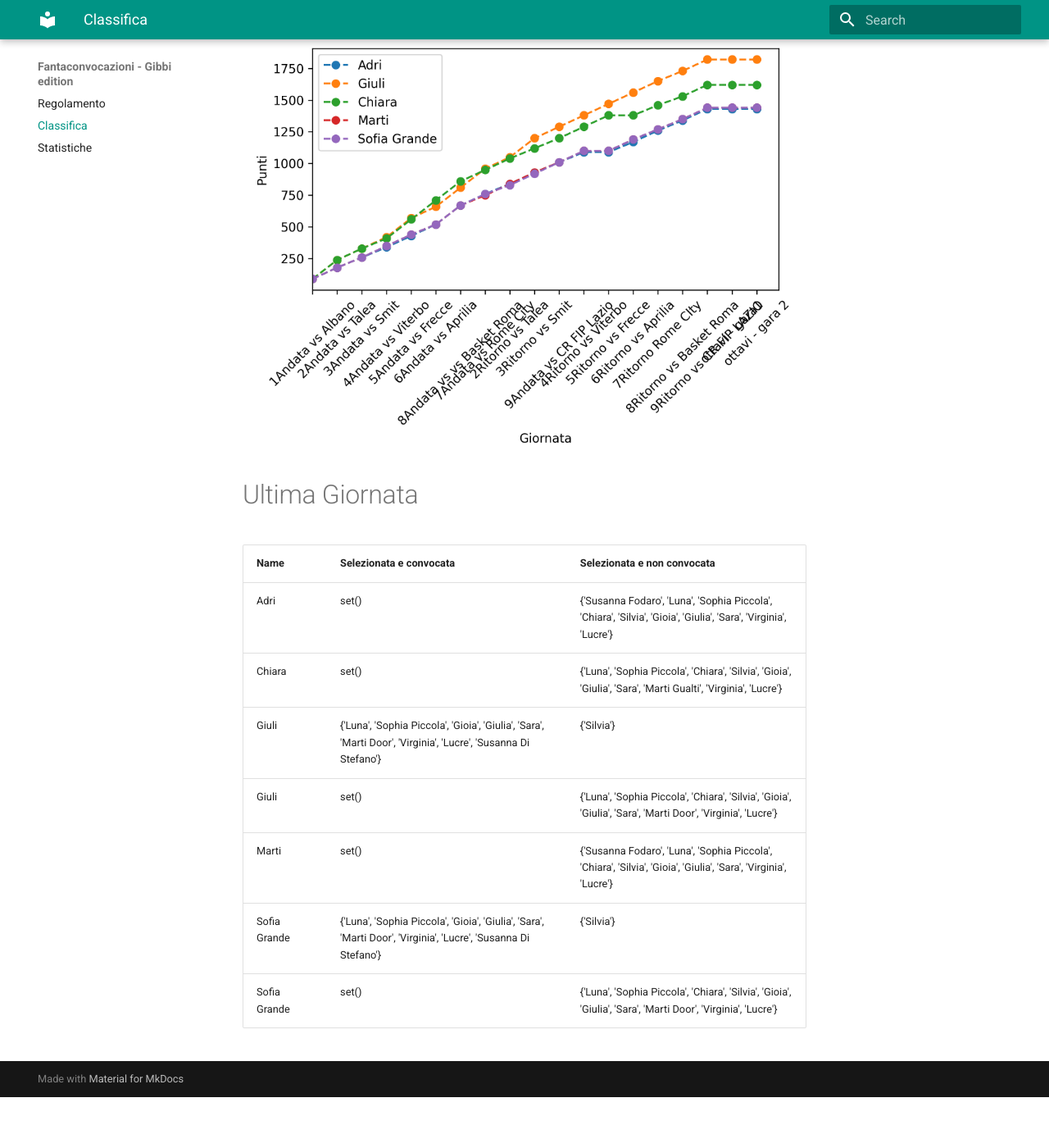
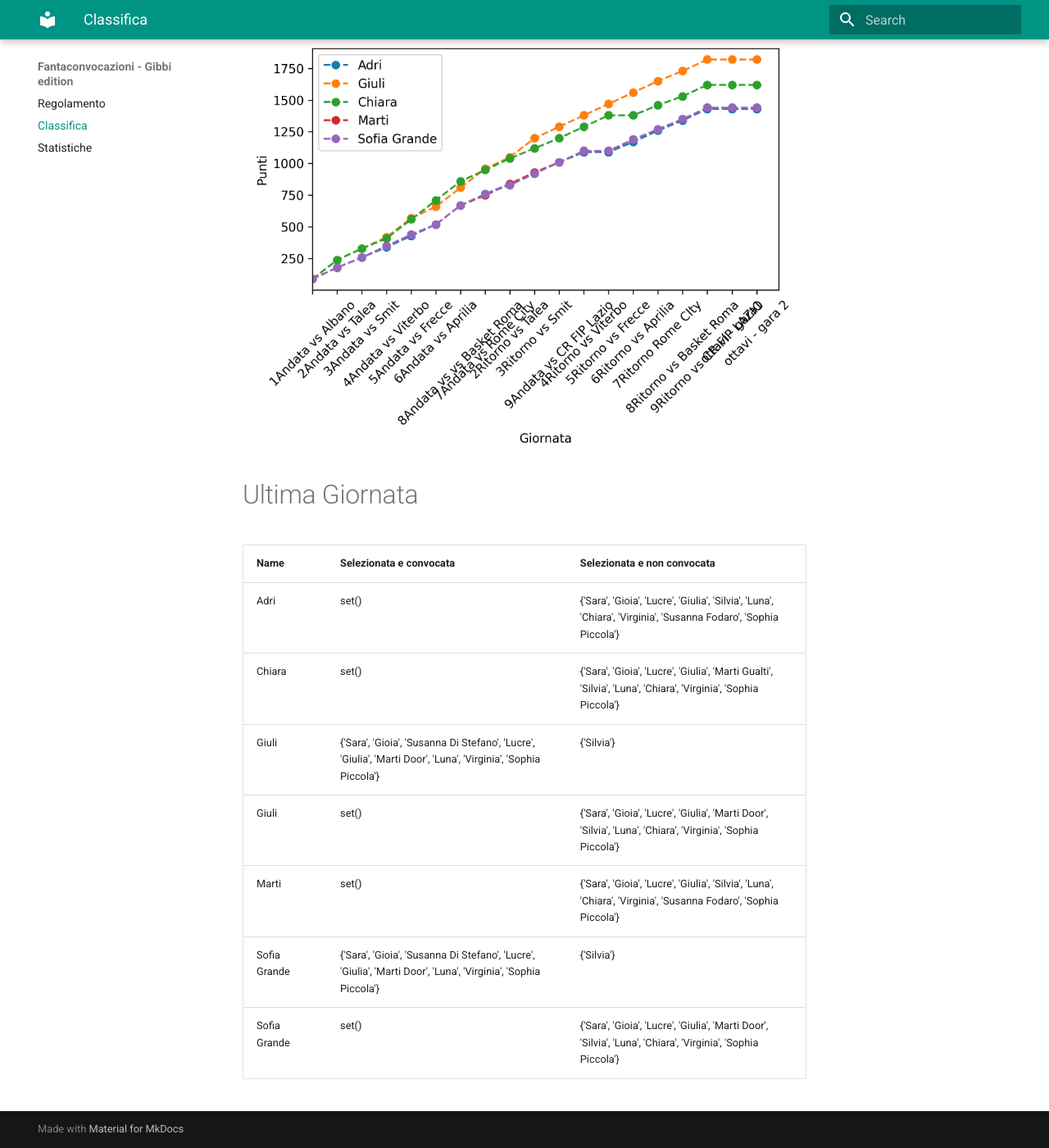
Before and after one commit to martinig94/fantagibbi, an MkDocs documentation site: the page built from docs/Classifica.md, in a window 1280 px wide and 1400 px high, scrolled down 565 px. Shown: the whole window at 82% size. Built offline with MkDocs 1.6.1 and Material for MkDocs 9.7.7, drawn with Linux system fonts in a browser that asks for light colours; before the commit the page ends 1903 px from its top, so only the background shows below that.

Commit message:
Auto-update from main.py

```diff
--- a/docs/Classifica.md
+++ b/docs/Classifica.md
@@ -18,11 +18,11 @@
 <!-- START_TABLE CORRECT -->
 | Name         | Selezionata e convocata                                                                                        | Selezionata e non convocata                                                                                      |
 |:-------------|:---------------------------------------------------------------------------------------------------------------|:-----------------------------------------------------------------------------------------------------------------|
-| Adri         | set()                                                                                                          | {'Susanna Fodaro', 'Luna', 'Sophia Piccola', 'Chiara', 'Silvia', 'Gioia', 'Giulia', 'Sara', 'Virginia', 'Lucre'} |
-| Chiara       | set()                                                                                                          | {'Luna', 'Sophia Piccola', 'Chiara', 'Silvia', 'Gioia', 'Giulia', 'Sara', 'Marti Gualti', 'Virginia', 'Lucre'}   |
-| Giuli        | {'Luna', 'Sophia Piccola', 'Gioia', 'Giulia', 'Sara', 'Marti Door', 'Virginia', 'Lucre', 'Susanna Di Stefano'} | {'Silvia'}                                                                                                       |
-| Giuli        | set()                                                                                                          | {'Luna', 'Sophia Piccola', 'Chiara', 'Silvia', 'Gioia', 'Giulia', 'Sara', 'Marti Door', 'Virginia', 'Lucre'}     |
-| Marti        | set()                                                                                                          | {'Susanna Fodaro', 'Luna', 'Sophia Piccola', 'Chiara', 'Silvia', 'Gioia', 'Giulia', 'Sara', 'Virginia', 'Lucre'} |
-| Sofia Grande | {'Luna', 'Sophia Piccola', 'Gioia', 'Giulia', 'Sara', 'Marti Door', 'Virginia', 'Lucre', 'Susanna Di Stefano'} | {'Silvia'}                                                                                                       |
-| Sofia Grande | set()                                                                                                          | {'Luna', 'Sophia Piccola', 'Chiara', 'Silvia', 'Gioia', 'Giulia', 'Sara', 'Marti Door', 'Virginia', 'Lucre'}     |
+| Adri         | set()                                                                                                          | {'Sara', 'Gioia', 'Lucre', 'Giulia', 'Silvia', 'Luna', 'Chiara', 'Virginia', 'Susanna Fodaro', 'Sophia Piccola'} |
+| Chiara       | set()                                                                                                          | {'Sara', 'Gioia', 'Lucre', 'Giulia', 'Marti Gualti', 'Silvia', 'Luna', 'Chiara', 'Virginia', 'Sophia Piccola'}   |
+| Giuli        | {'Sara', 'Gioia', 'Susanna Di Stefano', 'Lucre', 'Giulia', 'Marti Door', 'Luna', 'Virginia', 'Sophia Piccola'} | {'Silvia'}                                                                                                       |
+| Giuli        | set()                                                                                                          | {'Sara', 'Gioia', 'Lucre', 'Giulia', 'Marti Door', 'Silvia', 'Luna', 'Chiara', 'Virginia', 'Sophia Piccola'}     |
+| Marti        | set()                                                                                                          | {'Sara', 'Gioia', 'Lucre', 'Giulia', 'Silvia', 'Luna', 'Chiara', 'Virginia', 'Susanna Fodaro', 'Sophia Piccola'} |
+| Sofia Grande | {'Sara', 'Gioia', 'Susanna Di Stefano', 'Lucre', 'Giulia', 'Marti Door', 'Luna', 'Virginia', 'Sophia Piccola'} | {'Silvia'}                                                                                                       |
+| Sofia Grande | set()                                                                                                          | {'Sara', 'Gioia', 'Lucre', 'Giulia', 'Marti Door', 'Silvia', 'Luna', 'Chiara', 'Virginia', 'Sophia Piccola'}     |
 <!-- END_TABLE CORRECT -->
```
